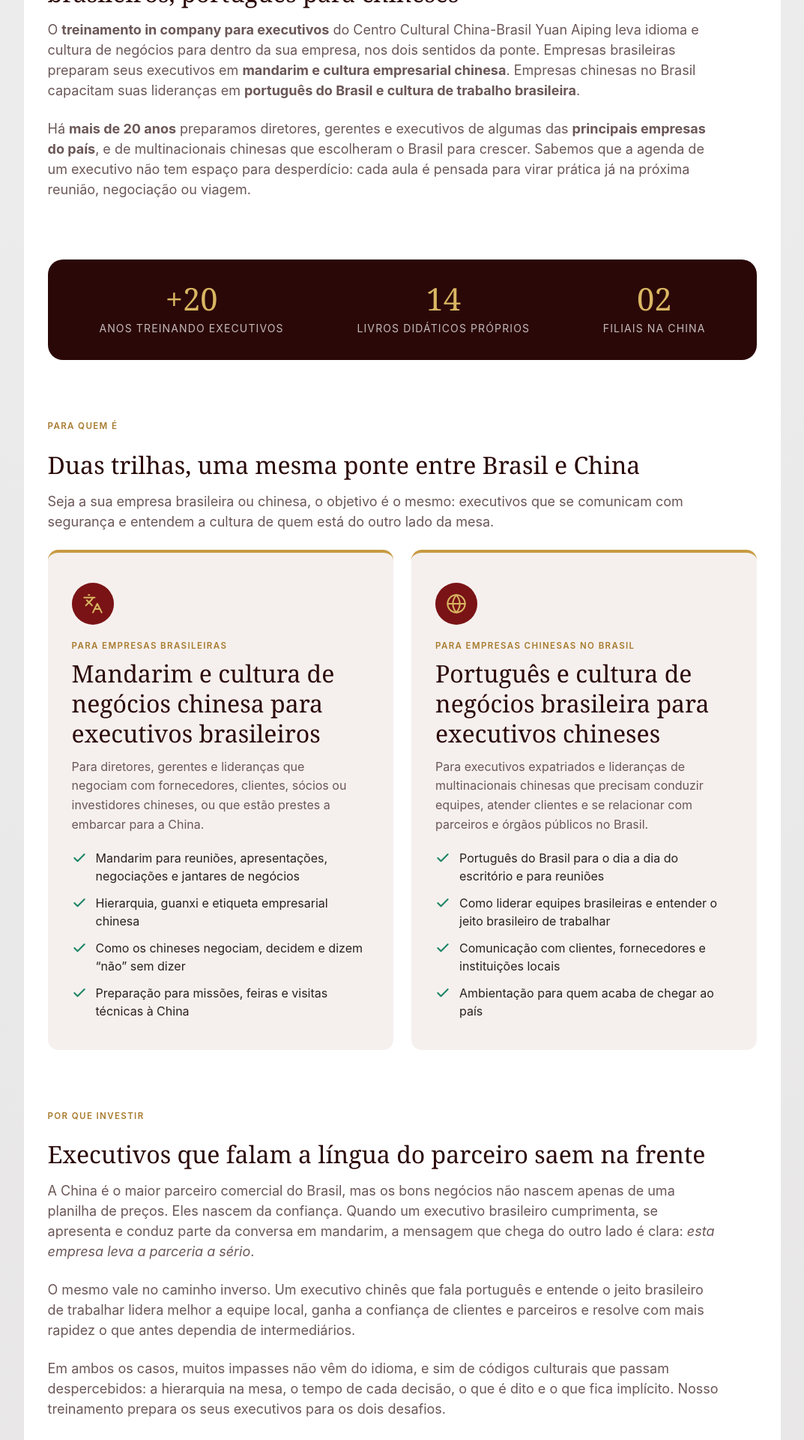
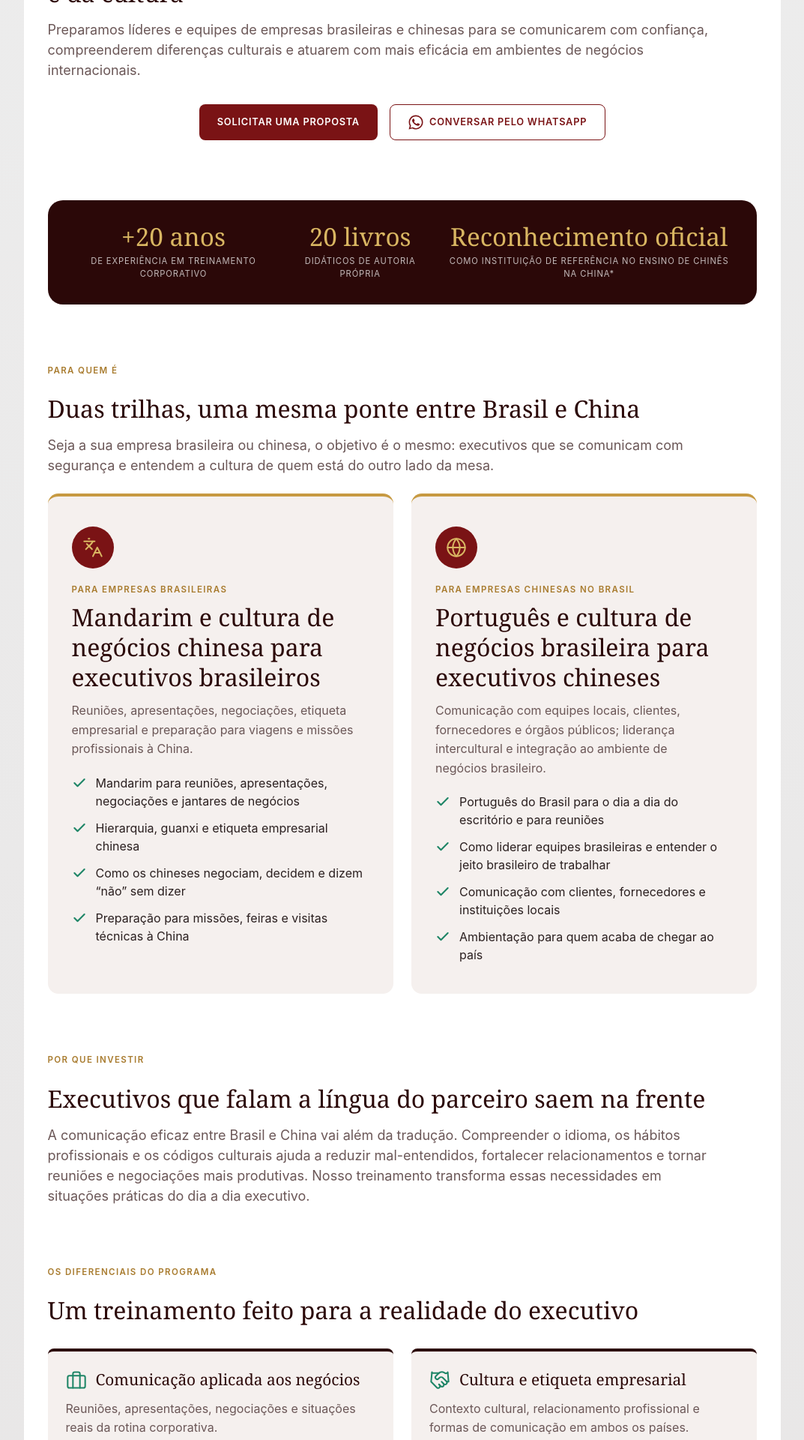
Before and after one commit to hugonorte/china-brasil-frontend, a Nuxt app: page /conexao-empresarial-estrategica/treinamento-executivos in a window 1280 px wide. Shown: the part 460-2380 px from the top of the page at 75% size, without its empty margins (103-1176 px from the left). Built offline with nearby package versions, Linux system fonts and the light colour scheme.

Commit message:
content(in-company): add CTAs, update benefits and add own teaching materials section
Co-Authored-By: Claude Opus 5.5 <noreply@anthropic.com>

```diff
--- a/app/pages/conexao-empresarial-estrategica/treinamento-executivos.vue
+++ b/app/pages/conexao-empresarial-estrategica/treinamento-executivos.vue
@@ -1,5 +1,29 @@
 <script setup lang="ts">
-import type { FaqItem, MethodStep, PartnerLogo } from '~/types/content'
+import type { FaqItem, Livro, MethodStep, PartnerLogo } from '~/types/content'
+import { WHATSAPP_URL } from '~/utils/contact'
+import livrosData from '~~/livros.json'
+
+// Capas reais da coleção (mesmas imagens da página de livros), uma de cada linha editorial.
+const featuredBookTitles = [
+  'Chinês para Brasileiros Vol. 1 com Áudio em MP3 (nível básico)',
+  'Português para Chineses Vol. 1',
+  'Como Dizer Tudo em Chinês nos Negócios',
+  'Chinês para Crianças',
+]
+const featuredBooks = featuredBookTitles
+  .map((title) => (livrosData as Livro[]).find((livro) => livro.titulo.startsWith(title)))
+  .filter((livro): livro is Livro => Boolean(livro))
+
+// CONTEÚDO PENDENTE: preencher com os dados exatos do documento de reconhecimento oficial
+// (nome da distinção, órgão responsável, ano) e a foto real da placa, troféu ou certificado.
+// Enquanto for null, o bloco não é exibido. Não ampliar a denominação além do que está escrito.
+const officialRecognition: {
+  name: string
+  issuer: string
+  year: number
+  image: string
+  imageAlt: string
+} | null = null
 
 definePageMeta({
   layout: 'sections',
@@ -68,7 +92,7 @@ const tracks: Track[] = [
     audience: 'Para empresas brasileiras',
     title: 'Mandarim e cultura de negócios chinesa para executivos brasileiros',
     description:
-      'Para diretores, gerentes e lideranças que negociam com fornecedores, clientes, sócios ou investidores chineses, ou que estão prestes a embarcar para a China.',
+      'Reuniões, apresentações, negociações, etiqueta empresarial e preparação para viagens e missões profissionais à China.',
     points: [
       'Mandarim para reuniões, apresentações, negociações e jantares de negócios',
       'Hierarquia, guanxi e etiqueta empresarial chinesa',
@@ -82,7 +106,7 @@ const tracks: Track[] = [
     audience: 'Para empresas chinesas no Brasil',
     title: 'Português e cultura de negócios brasileira para executivos chineses',
     description:
-      'Para executivos expatriados e lideranças de multinacionais chinesas que precisam conduzir equipes, atender clientes e se relacionar com parceiros e órgãos públicos no Brasil.',
+      'Comunicação com equipes locais, clientes, fornecedores e órgãos públicos; liderança intercultural e integração ao ambiente de negócios brasileiro.',
     points: [
       'Português do Brasil para o dia a dia do escritório e para reuniões',
       'Como liderar equipes brasileiras e entender o jeito brasileiro de trabalhar',
@@ -95,41 +119,39 @@ const tracks: Track[] = [
 
 const benefits: IconItem[] = [
   {
-    title: 'Conteúdo para a agenda do executivo',
-    description:
-      'Nada de decorar frases soltas. O executivo aprende o que vai usar de verdade: abrir uma reunião, apresentar a empresa, conduzir uma negociação, liderar uma equipe e manter a conversa no jantar de negócios.',
+    title: 'Comunicação aplicada aos negócios',
+    description: 'Reuniões, apresentações, negociações e situações reais da rotina corporativa.',
     icon: icons.briefcase,
   },
   {
     title: 'Cultura e etiqueta empresarial',
     description:
-      'Saber o que dizer é metade do caminho; a outra metade é saber como agir. Trabalhamos os códigos de cada lado: a hierarquia e o guanxi chineses, a informalidade e o relacionamento próximo dos brasileiros.',
+      'Contexto cultural, relacionamento profissional e formas de comunicação em ambos os países.',
     icon: icons.handshake,
   },
   {
     title: 'Programa sob medida',
     description:
-      'O conteúdo parte do setor da empresa, do cargo de cada participante e do objetivo do projeto, seja uma viagem marcada para daqui a três meses, seja uma operação de longo prazo no outro país.',
+      'Conteúdo adaptado ao setor, ao cargo, ao nível dos participantes e aos objetivos da empresa.',
     icon: icons.target,
   },
   {
-    title: 'Material didático próprio',
-    description:
-      'Usamos a nossa coleção de 14 livros e 5 CDs, com títulos de mandarim para quem fala português e de português do Brasil para chineses, criados a partir das dificuldades reais de cada aluno.',
+    title: 'Material de autoria própria',
+    description: 'Coleção de 20 livros desenvolvidos pela instituição, com materiais digitais de apoio.',
     icon: icons.book,
     link: { to: booksRoute, label: 'Conheça o material didático' },
   },
   {
-    title: 'Agenda que respeita a rotina',
+    title: 'Flexibilidade de formato',
     description:
-      'As aulas acontecem nas instalações da sua empresa, no horário que cabe na agenda da diretoria e do time. Menos deslocamento, mais constância e resultados que aparecem no trabalho.',
+      'Aulas individuais ou em grupos, com formatos e horários alinhados às necessidades da empresa.',
     icon: icons.calendar,
   },
   {
-    title: 'Professores que conhecem os dois lados',
+    title: 'Experiência Brasil–China',
     description:
-      'Nossa equipe vive a relação entre Brasil e China há mais de duas décadas. Por isso, ensina o idioma junto com o contexto: o que esperar de cada reunião e como evitar os mal-entendidos mais comuns.',
-    icon: icons.users,
+      'Mais de duas décadas dedicadas à formação linguística e à integração cultural de profissionais.',
+    icon: icons.globe,
   },
 ]
 
@@ -248,7 +270,7 @@ const faqItems: FaqItem[] = [
   {
     question: 'Qual material didático é usado no treinamento?',
     answer:
-      'Usamos a coleção própria do Centro Cultural China-Brasil, com 14 livros e 5 CDs, que inclui títulos de mandarim para falantes de português e de português do Brasil para chineses. O material pode ser conhecido em detalhes na página Livros e Publicações do site.',
+      'Usamos a coleção de autoria própria do Centro Cultural China-Brasil, com 20 livros didáticos e materiais digitais de apoio, que inclui títulos de mandarim para falantes de português e de português do Brasil para chineses. O material pode ser conhecido em detalhes na página Livros e Publicações do site.',
   },
   {
     question: 'Como contratar o treinamento in company para executivos?',
@@ -341,45 +363,51 @@ useHead({
 </script>
 
 <template>
-  <SectionTitle title="Treinamento de Executivos In Company" img="/img/incompany/incompanyheader.avif" />
+  <SectionTitle title="Treinamento In Company para Executivos" img="/img/incompany/incompanyheader.avif" />
   <TextContent>
     <!-- 1. Introdução: o primeiro parágrafo responde diretamente "o que é" e "para quem é" (AEO). -->
     <section class="page-section page-section--intro" aria-labelledby="intro-title">
       <p class="text-caption">Treinamento corporativo Brasil–China</p>
       <h2 id="intro-title">
-        Treinamento in company para executivos: mandarim para brasileiros, português para chineses
+        Conectando negócios entre Brasil e China por meio da língua e da cultura
       </h2>
       <p class="page-section__lead">
-        O <strong>treinamento in company para executivos</strong> do Centro Cultural China-Brasil Yuan Aiping
-        leva idioma e cultura de negócios para dentro da sua empresa, nos dois sentidos da ponte. Empresas
-        brasileiras preparam seus executivos em <strong>mandarim e cultura empresarial chinesa</strong>.
-        Empresas chinesas no Brasil capacitam suas lideranças em
-        <strong>português do Brasil e cultura de trabalho brasileira</strong>.
+        Preparamos líderes e equipes de empresas brasileiras e chinesas para se comunicarem com confiança, compreenderem diferenças culturais e atuarem com mais eficácia em ambientes de negócios internacionais.
       </p>
-      <p class="page-section__lead">
-        Há <strong>mais de 20 anos</strong> preparamos diretores, gerentes e executivos de algumas das
-        <strong>principais empresas do país</strong>, e de multinacionais chinesas que escolheram o Brasil
-        para crescer. Sabemos que a agenda de um executivo não tem espaço para desperdício: cada aula é
-        pensada para virar prática já na próxima reunião, negociação ou viagem.
-      </p>
+
+      <div class="intro-actions">
+        <NuxtLink to="/contato" class="intro-actions__primary" data-cy="intro-cta-proposta">
+          Solicitar uma proposta
+        </NuxtLink>
+        <a
+          :href="WHATSAPP_URL"
+          class="intro-actions__secondary"
+          target="_blank"
+          rel="noopener noreferrer"
+          data-cy="intro-cta-whatsapp"
+        >
+          <WhatsAppIcon class="intro-actions__icon" />
+          Conversar pelo WhatsApp
+        </a>
+      </div>
     </section>
 
     <!-- 2. Números -->
     <section aria-label="Nossa experiência em números">
       <ul class="metrics-banner">
         <li class="metrics-banner__item">
-          <span class="metrics-banner__number">+20</span>
-          <span class="metrics-banner__text">Anos treinando executivos</span>
+          <span class="metrics-banner__number">+20 anos</span>
+          <span class="metrics-banner__text">de experiência em treinamento corporativo</span>
         </li>
         <li class="metrics-banner__item">
           <NuxtLink :to="booksRoute" class="metrics-banner__link">
-            <span class="metrics-banner__number">14</span>
-            <span class="metrics-banner__text">Livros didáticos próprios</span>
+            <span class="metrics-banner__number">20 livros</span>
+            <span class="metrics-banner__text">didáticos de autoria própria</span>
           </NuxtLink>
         </li>
         <li class="metrics-banner__item">
-          <span class="metrics-banner__number">02</span>
-          <span class="metrics-banner__text">Filiais na China</span>
+          <span class="metrics-banner__number">Reconhecimento oficial</span>
+          <span class="metrics-banner__text">como instituição de referência no ensino de chinês na China*</span>
         </li>
       </ul>
     </section>
@@ -441,26 +469,13 @@ useHead({
       <p class="text-caption">Por que investir</p>
       <h2 id="why-title">Executivos que falam a língua do parceiro saem na frente</h2>
       <p class="page-section__lead">
-        A China é o maior parceiro comercial do Brasil, mas os bons negócios não nascem apenas de uma
-        planilha de preços. Eles nascem da confiança. Quando um executivo brasileiro cumprimenta, se
-        apresenta e conduz parte da conversa em mandarim, a mensagem que chega do outro lado é clara:
-        <em>esta empresa leva a parceria a sério</em>.
-      </p>
-      <p class="page-section__lead">
-        O mesmo vale no caminho inverso. Um executivo chinês que fala português e entende o jeito
-        brasileiro de trabalhar lidera melhor a equipe local, ganha a confiança de clientes e parceiros e
-        resolve com mais rapidez o que antes dependia de intermediários.
-      </p>
-      <p class="page-section__lead">
-        Em ambos os casos, muitos impasses não vêm do idioma, e sim de códigos culturais que passam
-        despercebidos: a hierarquia na mesa, o tempo de cada decisão, o que é dito e o que fica implícito.
-        Nosso treinamento prepara os seus executivos para os dois desafios.
+        A comunicação eficaz entre Brasil e China vai além da tradução. Compreender o idioma, os hábitos profissionais e os códigos culturais ajuda a reduzir mal-entendidos, fortalecer relacionamentos e tornar reuniões e negociações mais produtivas. Nosso treinamento transforma essas necessidades em situações práticas do dia a dia executivo.
       </p>
     </section>
 
     <!-- 5. O que o treinamento oferece -->
     <section class="page-section" aria-labelledby="benefits-title">
-      <p class="text-caption">O que a sua empresa recebe</p>
+      <p class="text-caption">Os diferenciais do programa</p>
       <h2 id="benefits-title">Um treinamento feito para a realidade do executivo</h2>
       <ul class="services-grid">
         <li v-for="item in benefits" :key="item.title" class="services-grid__item">
@@ -499,15 +514,56 @@ useHead({
       </ul>
     </section>
 
+    <!-- 5b. Material didático e reconhecimento -->
+    <section class="page-section" aria-labelledby="materials-title">
+      <h2 id="materials-title">Material didático próprio</h2>
+
+      <div class="materials">
+        <div class="materials__text">
+          <h3 class="materials__title">
+            Material didático <mark class="materials__highlight">de autoria própria</mark>
+          </h3>
+          <p>
+            Nossa instituição desenvolveu 20 livros didáticos próprios, concebidos a partir da experiência
+            no ensino de idiomas e das necessidades reais de alunos e profissionais que atuam entre Brasil e
+            China. A coleção é complementada por materiais digitais de apoio.
+          </p>
+          <NuxtLink :to="booksRoute" class="text-link">
+            Conheça a coleção
+            <svg
+              viewBox="0 0 24 24"
+              fill="none"
+              stroke="currentColor"
+              stroke-width="2"
+              stroke-linecap="round"
+              stroke-linejoin="round"
+              aria-hidden="true"
+              focusable="false"
+            >
+              <path d="M5 12h14" /><path d="m12 5 7 7-7 7" />
+            </svg>
+          </NuxtLink>
+        </div>
+
+        <ul class="materials__covers" aria-label="Capas de livros da coleção">
+          <li v-for="livro in featuredBooks" :key="livro.titulo" class="materials__cover">
+            <img
+              :src="livro.image_path"
+              :alt="`Capa do livro ${livro.titulo}`"
+              loading="lazy"
+              decoding="async"
+            />
+          </li>
+        </ul>
+      </div>
+    </section>
+
     <!-- 6. Autoridade -->
     <section class="page-section" aria-labelledby="trust-title">
       <p class="text-caption">Quem confia no nosso trabalho</p>
-      <h2 id="trust-title">Mais de duas décadas ao lado das principais empresas do país</h2>
+      <h2 id="trust-title">Empresas e instituições que fazem parte da nossa trajetória</h2>
       <p class="page-section__lead">
-        Desde 2004, grandes nomes da energia, da mineração, do sistema financeiro, da comunicação, do varejo
-        de luxo e da tecnologia confiaram no Centro Cultural China-Brasil para preparar seus executivos. E,
-        do outro lado da ponte, multinacionais chinesas contaram conosco para ensinar português e cultura
-        brasileira às suas lideranças no país.
+        Ao longo de mais de duas décadas, tivemos a oportunidade de contribuir para a formação linguística e intercultural de profissionais de empresas e instituições de referência no Brasil e na China. Conheça algumas das organizações presentes em nossa trajetória.
       </p>
 
       <h3 class="page-section__subtitle">Empresas e instituições brasileiras</h3>
@@ -591,18 +647,164 @@ useHead({
 
     <!-- 11. CTA -->
     <section class="cta-section" aria-labelledby="cta-title" data-cy="incompany-cta">
-      <h2 id="cta-title">Vamos preparar os seus executivos para o próximo negócio entre Brasil e China?</h2>
+      <h2 id="cta-title">Sua equipe está preparada para se comunicar e fazer negócios entre Brasil e China? </h2>
       <p>
-        Mandarim para a sua liderança brasileira ou português para os seus executivos chineses: conte para a
-        gente o que a sua empresa precisa. Em uma conversa rápida, entendemos o objetivo e montamos uma
-        proposta de treinamento feita sob medida.
+        Conte-nos os objetivos da sua empresa e receba uma proposta de treinamento personalizada.
       </p>
-      <NuxtLink to="/contato" class="cta-section__button">Solicitar proposta</NuxtLink>
+      <div class="cta-section__actions">
+        <NuxtLink to="/contato" class="cta-section__button">Solicitar proposta</NuxtLink>
+        <a
+          :href="WHATSAPP_URL"
+          class="cta-section__whatsapp"
+          target="_blank"
+          rel="noopener noreferrer"
+          data-cy="cta-whatsapp"
+        >
+          <WhatsAppIcon class="cta-section__icon" />
+          Falar com nossa equipe no WhatsApp
+        </a>
+      </div>
     </section>
   </TextContent>
 </template>
 
 <style lang="scss" scoped>
+// Material didático: texto à esquerda, capas reais à direita.
+.materials {
+  display: grid;
+  gap: $space-8;
+  margin-top: $space-8;
+
+  @include respond-to(md) {
+    grid-template-columns: minmax(0, 1fr) minmax(0, 1fr);
+    align-items: center;
+    gap: $space-12;
+  }
+
+  // Especificidade extra para sobrepor o :deep(h3) do TextContent.
+  & &__title {
+    margin: 0 0 $space-4;
+    color: $color-heading-text;
+    font-size: $font-size-heading-md;
+    line-height: 1.3;
+  }
+
+  &__highlight {
+    padding: 0 0.15em;
+    background: linear-gradient(transparent 60%, rgba($gold-500, 0.35) 60%);
+    color: inherit;
+  }
+
+  &__text p {
+    margin-bottom: $space-5;
+  }
+
+  &__covers {
+    display: grid;
+    grid-template-columns: repeat(2, minmax(0, 1fr));
+    gap: $space-4;
+    margin: 0;
+    padding: 0;
+    list-style: none;
+
+    @include respond-to(sm) {
+      grid-template-columns: repeat(4, minmax(0, 1fr));
+    }
+
+    @include respond-to(md) {
+      grid-template-columns: repeat(2, minmax(0, 1fr));
+    }
+
+    @include respond-to(lg) {
+      grid-template-columns: repeat(4, minmax(0, 1fr));
+    }
+  }
+
+  &__cover img {
+    display: block;
+    width: 100%;
+    height: auto;
+    aspect-ratio: 3 / 4;
+    object-fit: contain;
+    padding: $space-2;
+    background-color: $white;
+    border: $border-subtle;
+    border-radius: $radius-md;
+    box-shadow: $shadow-soft;
+  }
+}
+
+// Reconhecimento oficial: foto real do documento/placa + dados exatos.
+.recognition {
+  display: grid;
+  gap: $space-6;
+  margin-top: $space-12;
+  padding: $space-6;
+  background-color: $white;
+  border: $border-subtle;
+  border-left: 4px solid $color-highlight;
+  border-radius: $radius-lg;
+  box-shadow: $shadow-soft;
+
+  @include respond-to(md) {
+    grid-template-columns: minmax(0, 2fr) minmax(0, 3fr);
+    align-items: center;
+    padding: $space-8;
+  }
+
+  &__figure {
+    margin: 0;
+
+    img {
+      display: block;
+      width: 100%;
+      height: auto;
+      border-radius: $radius-md;
+    }
+  }
+
+  &__name {
+    margin-bottom: $space-2;
+    color: $color-heading-text;
+    font-family: $font-display;
+    font-size: $font-size-body-lg;
+  }
+
+  &__meta {
+    color: $color-muted-text;
+    font-size: $font-size-body-sm;
+  }
+}
+
+// CTAs da introdução: proposta (principal) e WhatsApp (secundário).
+.intro-actions {
+  display: flex;
+  flex-direction: column;
+  gap: $space-3;
+  margin-top: $space-8;
+
+  @include respond-to(sm) {
+    flex-direction: row;
+    flex-wrap: wrap;
+    justify-content: center;
+    gap: $space-4;
+  }
+
+  &__primary {
+    @include button-primary;
+  }
+
+  &__secondary {
+    @include button-secondary;
+  }
+
+  &__icon {
+    width: 20px;
+    height: 20px;
+    flex-shrink: 0;
+  }
+}
+
 .page-section {
   margin-bottom: $space-16;
 
@@ -727,13 +929,13 @@ useHead({
   &__number {
     margin-bottom: $space-2;
     font-family: $font-display;
-    font-size: 2.6rem;
+    font-size: 2.08rem; // 2.6rem − 20%
     line-height: 1;
     color: $gold-500;
   }
 
   &__text {
-    font-size: $font-size-body-sm;
+    font-size: $font-size-body-sm * 0.8;
     letter-spacing: 0.08em;
     text-transform: uppercase;
     color: rgba(255, 255, 255, 0.72);
@@ -925,8 +1127,41 @@ useHead({
     color: rgba(255, 255, 255, 0.8);
   }
 
+  &__actions {
+    display: flex;
+    flex-direction: column;
+    gap: $space-3;
+
+    @include respond-to(sm) {
+      flex-direction: row;
+      flex-wrap: wrap;
+      justify-content: center;
+      gap: $space-4;
+    }
+  }
+
   &__button {
     @include button-accent;
   }
+
+  // Secundário: contorno branco sobre o fundo escuro, para não competir com a proposta.
+  &__whatsapp {
+    @include button-base;
+    background-color: transparent;
+    border: 1px solid rgba($white, 0.7);
+    color: $white;
+
+    &:hover,
+    &:focus-visible {
+      background-color: $white;
+      color: $color-dark-section;
+    }
+  }
+
+  &__icon {
+    width: 20px;
+    height: 20px;
+    flex-shrink: 0;
+  }
 }
 </style>
```
Also changed, not shown: 1 other file (tests, documents, lock files or other folders).
